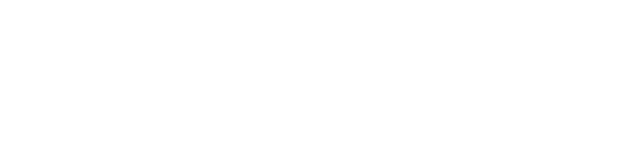
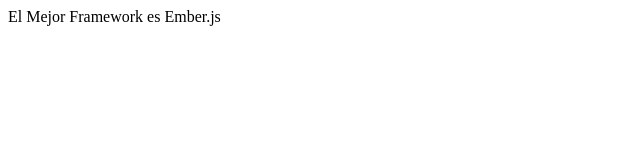
Before and after one commit to JonathanVizcarra/colaborar2, a plain HTML site: page index.html in a window 1280 px wide. Shown: the whole page, without its empty margins (0-640 px from the left). Drawn offline with Linux system fonts and the light colour scheme.

Commit message:
feat:El mejor framework

```diff
--- a/index.html
+++ b/index.html
@@ -4,6 +4,6 @@
     <title></title>
 </head>
 <body>
-
+    El Mejor Framework es Ember.js
 </body>
 </html>
```
